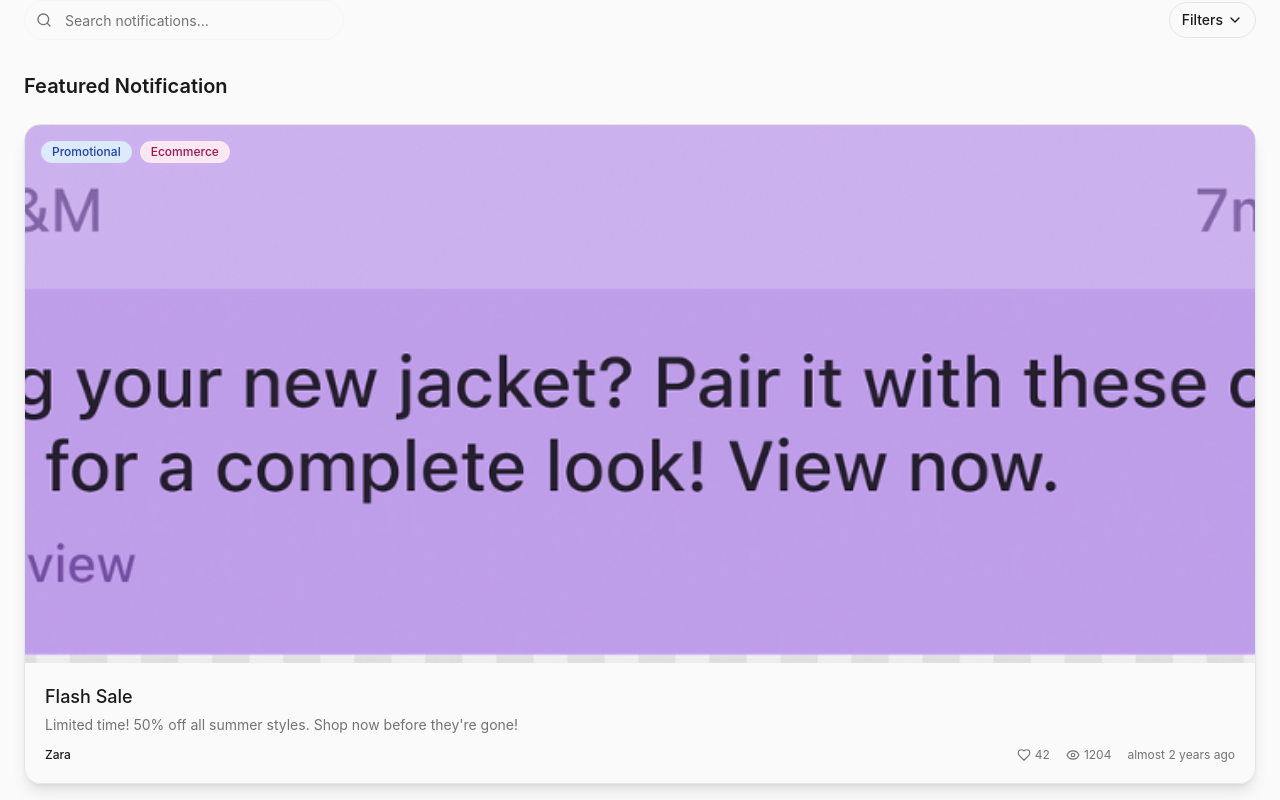
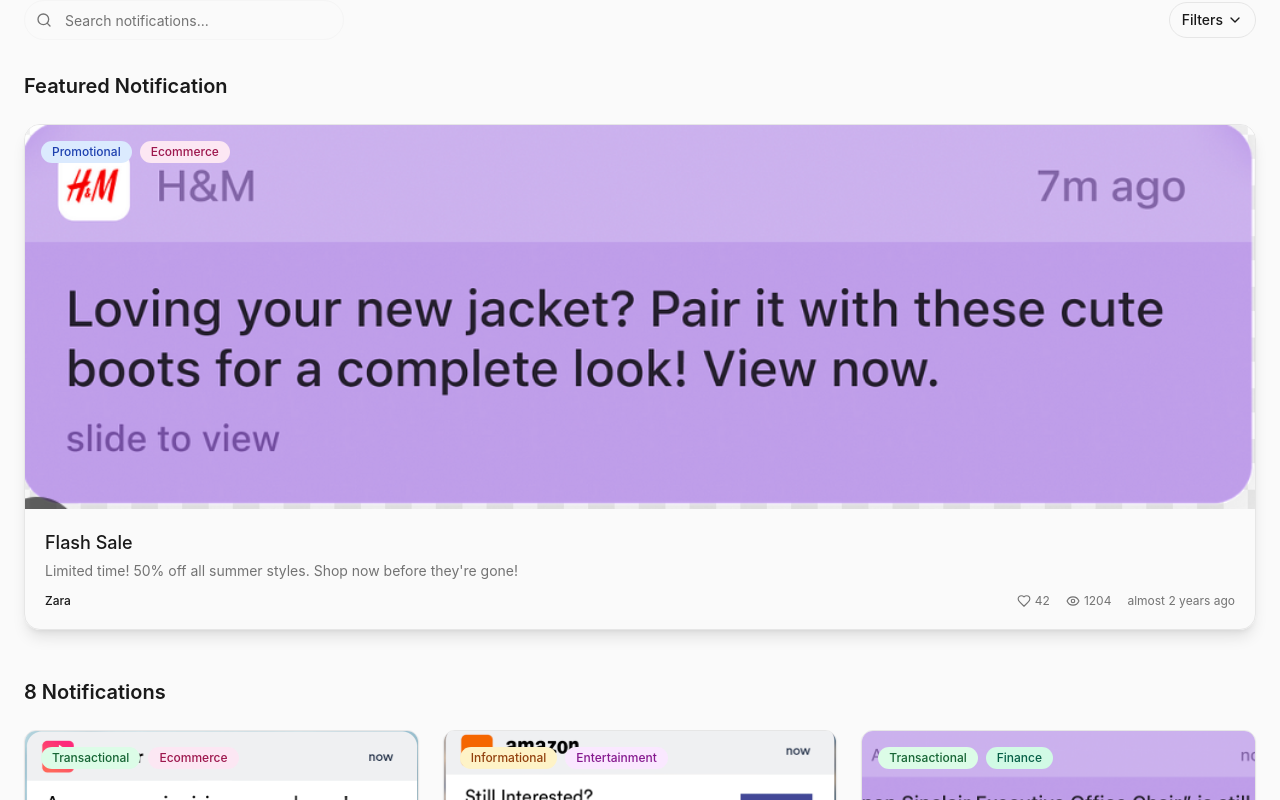
Before and after one commit to bt9988/pushscout, a React (Vite) app: page / in a window 1280 px wide. Shown: the part 480-1280 px from the top of the page. Built offline with nearby package versions, Linux system fonts and the light colour scheme; a web font is replaced by a local one.

Commit message:
Adjust notification card image height
Modify the height of the notification card images to improve readability on the gallery page.

```diff
--- a/src/components/NotificationCard.tsx
+++ b/src/components/NotificationCard.tsx
@@ -53,7 +53,7 @@ const NotificationCard = ({ notification, priority = 'standard' }: NotificationC
       onMouseLeave={() => setIsHovered(false)}
     >
       <div className={`relative overflow-hidden bg-gray-100 ${
-        priority === 'featured' ? 'aspect-[16/7]' : 'aspect-[16/8]'
+        priority === 'featured' ? 'aspect-[16/5]' : 'aspect-[16/6]'
       }`}>
         <div className={`absolute inset-0 bg-gradient-to-t from-black/10 to-transparent z-10 opacity-0 group-hover:opacity-100 transition-opacity duration-300 ${
           isHovered ? 'opacity-100' : 'opacity-0'
```
